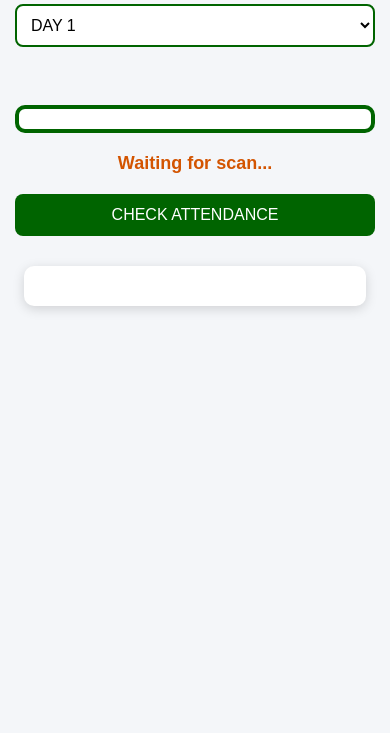
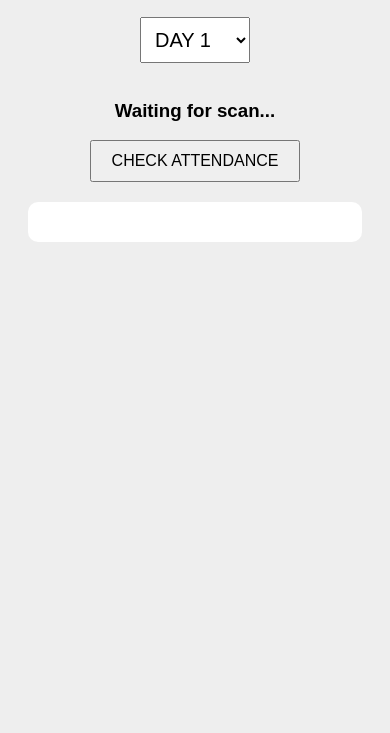
Before and after one commit to mjlanoy05-prog/tcc-rotc-qr-attendance-V1, a plain HTML site: page index.html in a window 390 px wide. Shown: the part 111-844 px from the top of the page. Drawn offline with Linux system fonts and the light colour scheme; a script that the page names is missing.

Commit message:
Update style.css

```diff
--- a/style.css
+++ b/style.css
@@ -1,150 +1,61 @@
-*{
-    margin:0;
-    padding:0;
-    box-sizing:border-box;
+body{
+
+font-family:Arial;
+
+text-align:center;
+
+background:#eeeeee;
+
 }
 
-body{
-    font-family:Arial, Helvetica, sans-serif;
-    background:#f4f6f9;
-    text-align:center;
-    padding:30px;
+
+
+h1{
+
+color:green;
+
 }
 
-h1{
-    color:#006400;
-    margin-bottom:5px;
+
+
+#reader{
+
+width:350px;
+
+margin:auto;
+
 }
 
-h2{
-    color:#333;
-    margin-bottom:20px;
+
+
+select{
+
+font-size:20px;
+
+padding:10px;
+
 }
 
-label{
-    font-size:18px;
-    font-weight:bold;
-    color:#333;
+
+
+button{
+
+padding:10px 20px;
+
+font-size:16px;
+
 }
 
-select{
-    width:220px;
-    padding:10px;
-    font-size:16px;
-    border:2px solid #006400;
-    border-radius:8px;
-    background:white;
-    cursor:pointer;
-    margin-top:10px;
-    margin-bottom:20px;
-}
 
-select:focus{
-    outline:none;
-    border-color:#00a651;
-}
-
-#reader{
-    width:350px;
-    margin:20px auto;
-    border:4px solid #006400;
-    border-radius:10px;
-    background:white;
-    padding:10px;
-}
-
-#status{
-    margin-top:20px;
-    color:#d35400;
-    font-size:18px;
-}
-
-button{
-    background:#006400;
-    color:white;
-    border:none;
-    padding:12px 25px;
-    font-size:16px;
-    border-radius:8px;
-    cursor:pointer;
-    margin-top:20px;
-    transition:.3s;
-}
-
-button:hover{
-    background:#008f2d;
-}
-
-button:active{
-    transform:scale(.98);
-}
 
 #result{
-    width:420px;
-    max-width:95%;
-    margin:30px auto;
-    background:white;
-    border-radius:10px;
-    padding:20px;
-    box-shadow:0 3px 12px rgba(0,0,0,.15);
-    text-align:left;
-}
 
-#result h2{
-    color:#006400;
-    text-align:center;
-    margin-bottom:15px;
-}
+background:white;
 
-#result h3{
-    text-align:center;
-    margin-bottom:10px;
-}
+padding:20px;
 
-#result p{
-    font-size:16px;
-    margin:8px 0;
-}
+margin:20px;
 
-hr{
-    margin:15px 0;
-}
-
-.success{
-    color:green;
-    font-weight:bold;
-}
-
-.warning{
-    color:orange;
-    font-weight:bold;
-}
-
-.error{
-    color:red;
-    font-weight:bold;
-}
-
-@media(max-width:600px){
-
-    body{
-        padding:15px;
-    }
-
-    #reader{
-        width:100%;
-    }
-
-    #result{
-        width:100%;
-    }
-
-    select{
-        width:100%;
-    }
-
-    button{
-        width:100%;
-    }
+border-radius:10px;
 
 }
```
